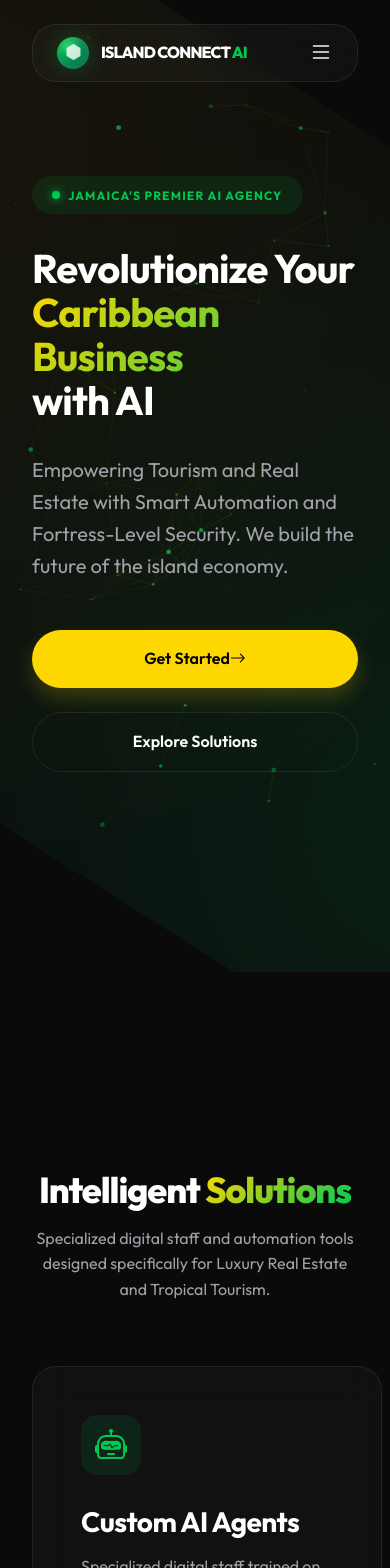
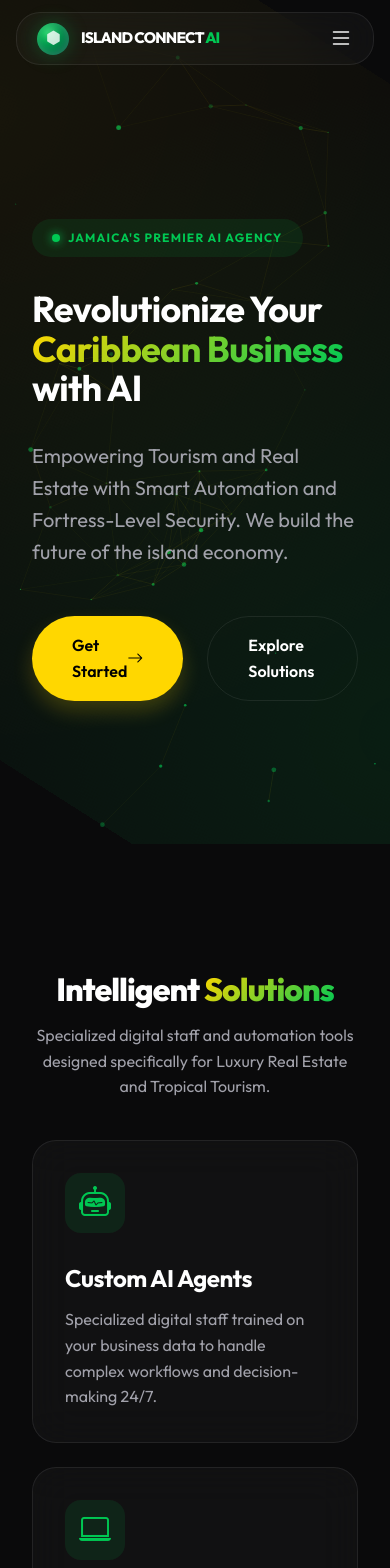
Before and after one commit to IVarm32/Island-Connect-AI., a React (Vite) app: page / in a window 390 px wide. Shown: the top 1568 px of the page. Built offline with nearby package versions, Linux system fonts and the light colour scheme.

Commit message:
UI: Optimize mobile layout, compact navigation and reduced paddings

```diff
--- a/css/style.css
+++ b/css/style.css
@@ -783,16 +783,25 @@ select.form-control option {
 }
 
 @media (max-width: 768px) {
+    section {
+        padding: 80px 0 100px 0;
+    }
+
+    .fixed-nav {
+        top: 0.75rem;
+        width: calc(100% - 2rem);
+    }
+
+    .nav-content {
+        padding: 0.6rem 1.25rem;
+    }
+
     .nav-toggle {
         display: block;
     }
 
-    .nav-content {
-        padding: 0.75rem 1.5rem;
-    }
-
     .logo {
-        font-size: 1rem;
+        font-size: 0.95rem;
     }
 
     .logo-icon {
@@ -801,7 +810,7 @@ select.form-control option {
     }
 
     .logo-icon i {
-        font-size: 1rem;
+        font-size: 0.9rem;
     }
 
     .nav-links {
@@ -830,37 +839,64 @@ select.form-control option {
     }
 
     .nav-links a {
-        font-size: 1.5rem;
-        margin: 1rem 0;
+        font-size: 1.25rem;
+        margin: 0.75rem 0;
     }
 
     .nav-links .btn {
         width: auto;
-        min-width: 200px;
+        min-width: 180px;
+        margin-top: 1.5rem;
+    }
+
+    .hero h1 {
+        font-size: 2.25rem;
+    }
+
+    .section-header {
+        margin-bottom: 2.5rem;
+    }
+
+    .section-header h2 {
+        font-size: 2rem;
+    }
+
+    .services-grid {
+        grid-template-columns: 1fr;
+        gap: 1.5rem;
         margin-top: 2rem;
     }
 
-    .hero h1 {
-        font-size: 2.5rem;
+    .service-card {
+        padding: 2rem;
     }
 
-    .hero-btns {
-        flex-direction: column;
+    .service-card h3 {
+        font-size: 1.5rem;
     }
 
     .portfolio-grid {
         grid-template-columns: 1fr;
+        gap: 1rem;
+    }
+
+    .contact-container {
+        gap: 2rem;
     }
 
     .contact-form {
-        padding: 2rem;
+        padding: 2rem 1.5rem;
     }
 
-    .section-header h2 {
+    .contact-title {
         font-size: 2.25rem;
     }
 
-    .contact-title {
-        font-size: 2.5rem;
+    .contact-text {
+        text-align: center;
+    }
+
+    .contact-details {
+        align-items: center;
     }
 }
```
